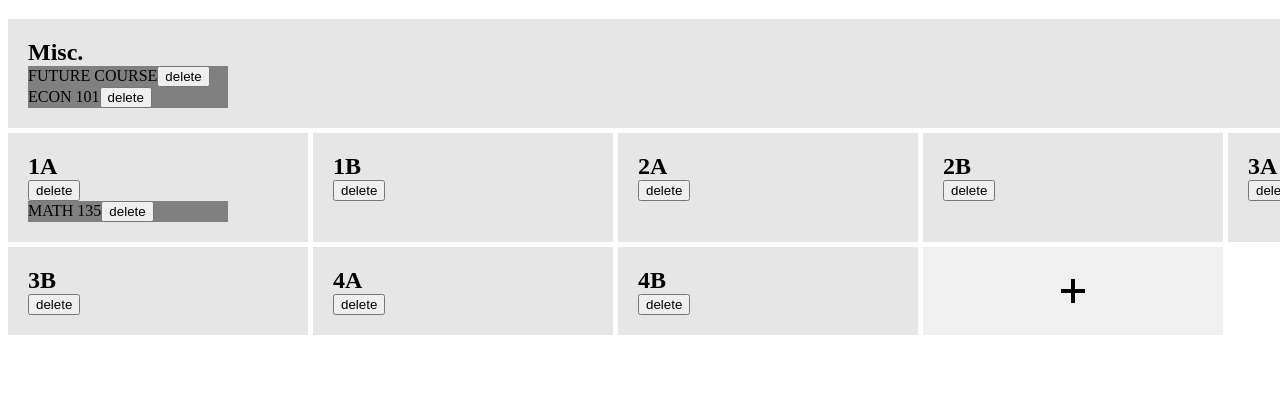
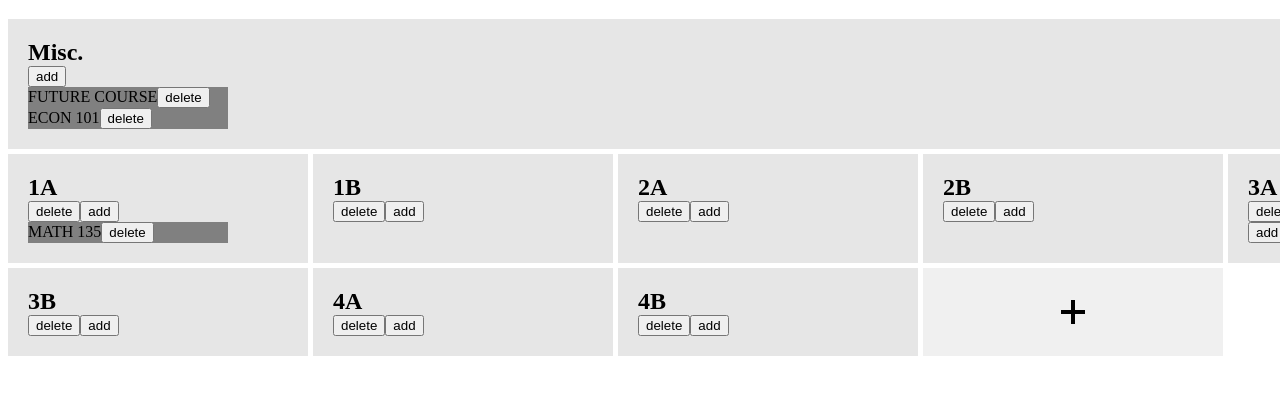
Before and after one commit to nlemoing/uwaterloo-course-scheduler, a plain HTML site: page schedule/index.html in a window 1280 px wide. Shown: the part 61-456 px from the top of the page. Drawn offline with Linux system fonts and the light colour scheme.

Commit message:
Create add course form

```diff
--- a/schedule/index.js
+++ b/schedule/index.js
@@ -73,6 +73,52 @@ class ScheduleView {
         this.initialized = false;
     }
 
+    _makeAddCourseForm(semester) {
+        const form = document.createElement('form');
+        form.classList.add('add-course');
+        form.classList.add('hidden');
+
+        const courseDropDown = document.createElement('select');
+        courseDropDown.name = 'subject';
+        let option;
+        for (const subject of ['ECON', 'MATH']) {
+            option = document.createElement('option');
+            option.value = option.text = subject;
+            courseDropDown.appendChild(option);
+        }
+        form.appendChild(courseDropDown);
+
+        const courseNumberInput = document.createElement('input');
+        courseNumberInput.name = 'number';
+        courseNumberInput.style.width = '40px';
+        form.appendChild(courseNumberInput);
+
+        const submit = document.createElement('input');
+        submit.type = 'submit';
+        form.appendChild(submit);
+
+        const cancel = document.createElement('button');
+        cancel.type = 'reset';
+        cancel.innerText = 'Cancel';
+        form.appendChild(cancel);
+
+        const reset = () => {
+            form.classList.add('hidden');
+        }
+
+        form.addEventListener('submit', (e) => {
+            e.preventDefault();
+            const data = new FormData(form);
+            const subject = data.get('subject');
+            const number = data.get('number');
+            this.eventBus.dispatch('addcourse', { id: 69, subject, number, semester, });
+            reset();
+        });
+        cancel.addEventListener('click', reset);
+
+        return form;
+    }
+
     _addSemester(semester) {
         const { id, name } = semester;
         const semesterContainer = document.createElement('div');
@@ -88,6 +134,15 @@ class ScheduleView {
             deleteButton.innerText = 'delete';
             deleteButton.addEventListener('click', () => { this.eventBus.dispatch('deletesemester', id); });
             semesterContainer.appendChild(deleteButton);
+        }
+
+        if (id !== 'draft') {
+            const form = this._makeAddCourseForm(id);
+            const addButton = document.createElement('button');
+            addButton.innerText = 'add';
+            addButton.addEventListener('click', () => { form.classList.remove('hidden') });
+            semesterContainer.appendChild(addButton);
+            semesterContainer.appendChild(form);
         }
 
         this.semesters[id] = semesterContainer;
--- a/schedule/style.css
+++ b/schedule/style.css
@@ -37,3 +37,11 @@
     width: 200px;
     max-width: 100%;
 }
+
+.add-course  {
+    width: 30px;
+}
+
+.add-course.hidden {
+    display: none;
+}
```
